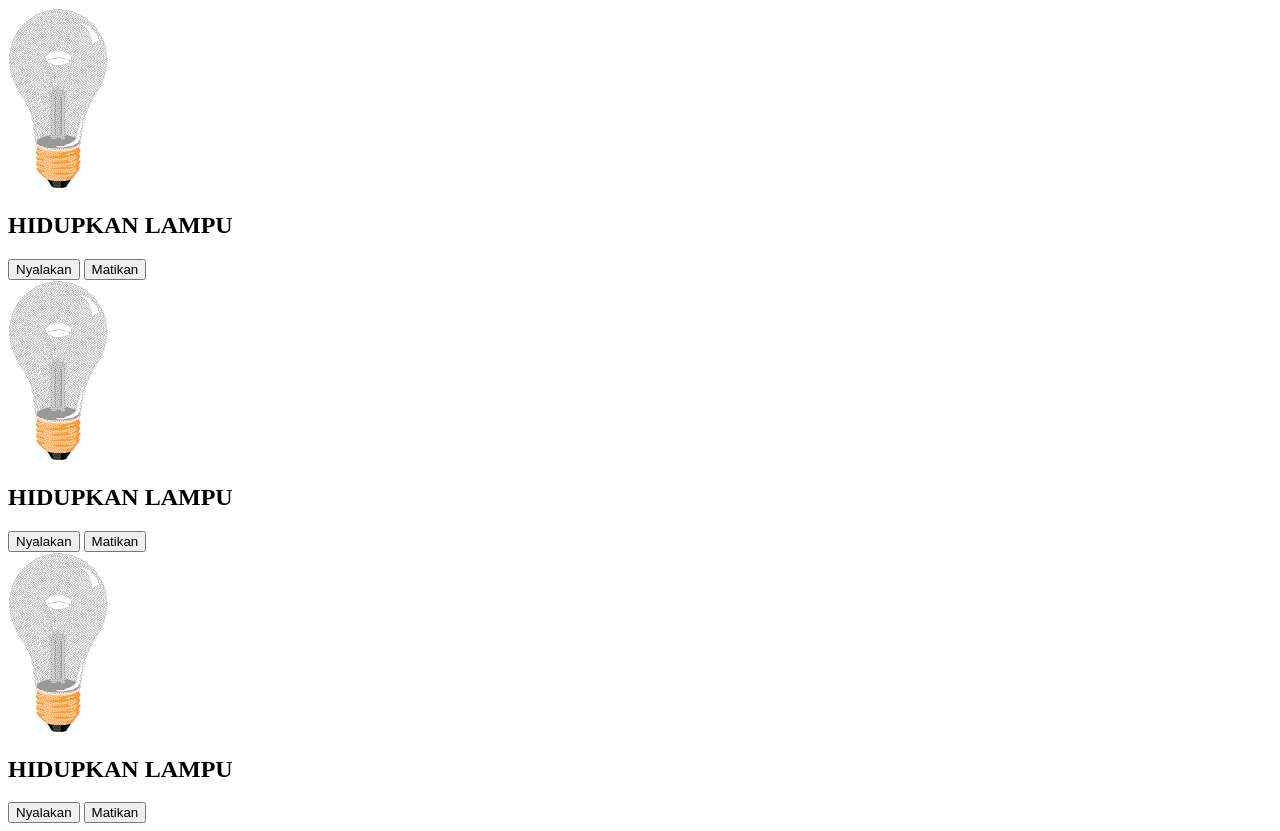
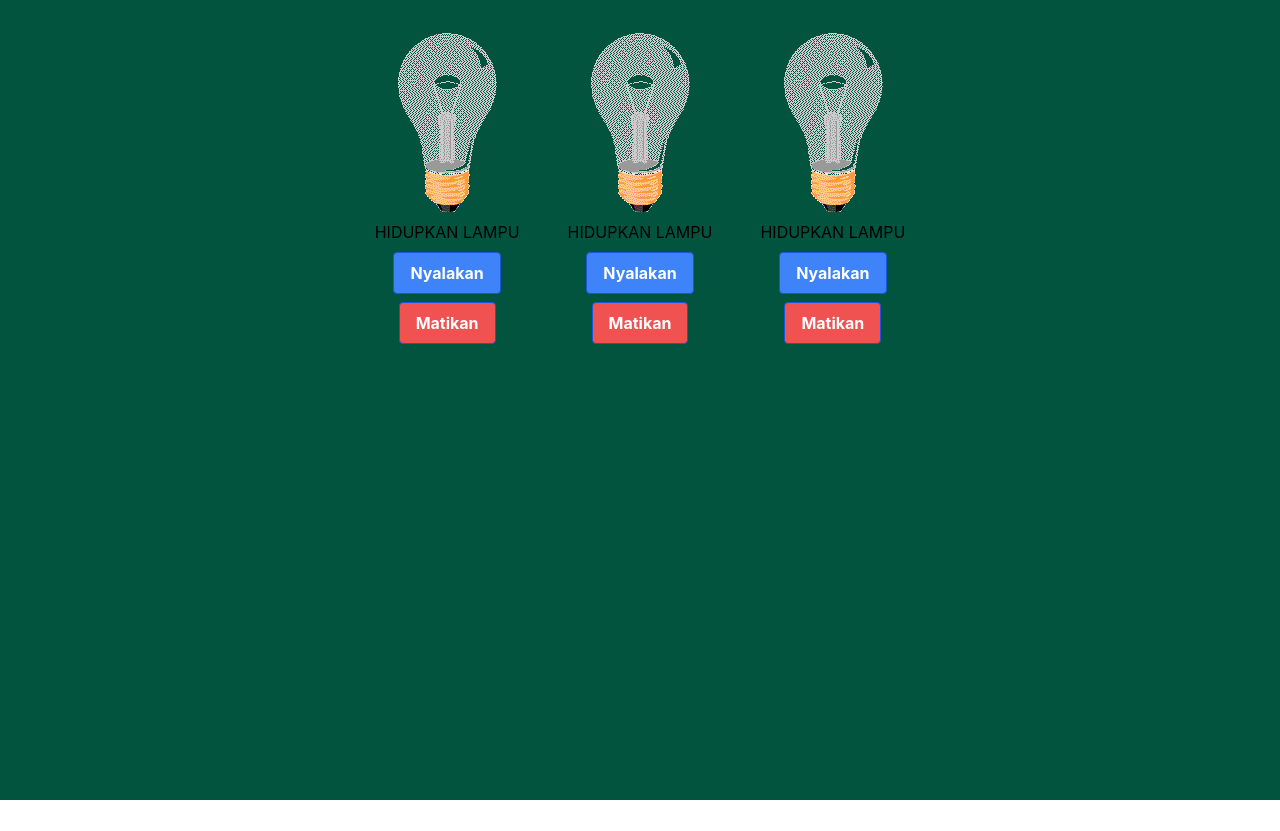
Before and after one commit to FairuzzIslami/Project-Lampu, a plain HTML site: page index.html in a window 1280 px wide. After the commit the page ends 800 px from the top, so only its background shows below. Drawn offline with nearby package versions, Linux system fonts and the light colour scheme.

Commit message:
style layout use talwind

```diff
--- a/index.html
+++ b/index.html
@@ -5,26 +5,37 @@
     <meta name="viewport" content="width=device-width, initial-scale=1.0">
     <title>Document</title>
     <script src="./main.js"></script>
+    <link href="https://unpkg.com/tailwindcss@^1.0/dist/tailwind.min.css"
+    rel="stylesheet">
+    <link rel="stylesheet"
+    href="https://unpkg.com/flowbite@1.5.1/dist/flowbite.min.css" />
 </head>
 <body>
-    <div>
+    <div class="flex justify-center item-center min-h-screen bg-green-800 w-full gap-12">
+        <div class="flex flex-col gap-2 items-center py-8">
             <img src="./Images/off.gif" alt="" id="ofLampu">
             <h2>HIDUPKAN LAMPU</h2>
-        <button onclick="btn('on')">Nyalakan</button>
-        <button onclick="btn('of')">Matikan</button>
+            <button onclick="btn('on')" class="bg-blue-500 hover:bg-blue-700 text-white font-bold py-2 px-4 border border-blue-700 rounded">Nyalakan</button>
+            <button onclick="btn('of')" class="bg-red-500 hover:bg-red-700 text-white font-bold py-2 px-4 border border-blue-700 rounded">Matikan</button>
         </div>
-    <div>
+        <div class="flex flex-col gap-2 items-center py-8">
             <img src="./Images/off.gif" alt="" id="ofLampu2">
             <h2>HIDUPKAN LAMPU</h2>
-        <button onclick="btn('on')">Nyalakan</button>
-        <button onclick="btn('of')">Matikan</button>
+            <button onclick="btn('on')" class="bg-blue-500 hover:bg-blue-700 text-white font-bold py-2 px-4 border border-blue-700 rounded">Nyalakan</button>
+            <button onclick="btn('of')" class="bg-red-500 hover:bg-red-700 text-white font-bold py-2 px-4 border border-blue-700 rounded">Matikan</button>
         </div>
-    <div>
+        <div class="flex flex-col gap-2 items-center py-8">
             <img src="./Images/off.gif" alt="" id="ofLampu3">
             <h2>HIDUPKAN LAMPU</h2>
-        <button onclick="btn('on')">Nyalakan</button>
-        <button onclick="btn('of')">Matikan</button>
+            <button onclick="btn('on')" class="bg-blue-500 hover:bg-blue-700 text-white font-bold py-2 px-4 border border-blue-700 rounded">Nyalakan</button>
+            <button onclick="btn('of')" class="bg-red-500 hover:bg-red-700 text-white font-bold py-2 px-4 border border-blue-700 rounded">Matikan</button>
         </div>
-
+    </div>
+    <style>
+        .button-warning {
+            background: rgb(223, 117, 20);
+            color: white;
+        }
+    </style>
 </body>
 </html>
--- a/main.js
+++ b/main.js
@@ -13,8 +13,5 @@ function btn(params){ //  ==> mengambil nilai dari function yang di buat ,sepert
     }else if(params == 'of'){
         lampuOf.src = 'images/off.gif'
     }
-    else if(params == 'on'){
-        lampuOf2 = 'images/on.gif'
-    }
     return lampuOf
 }
```
Lines whose indentation alone changed are shown as unchanged.
